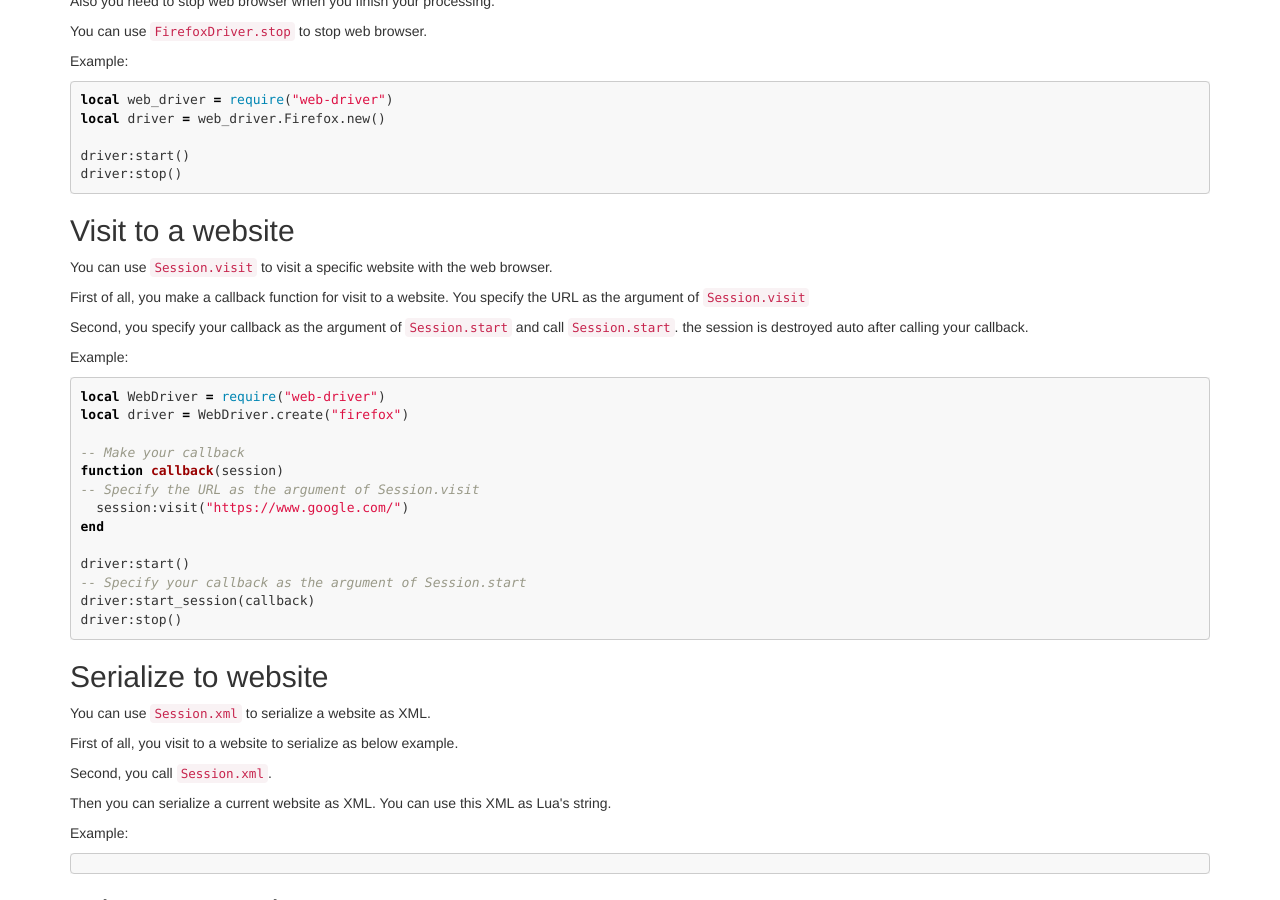
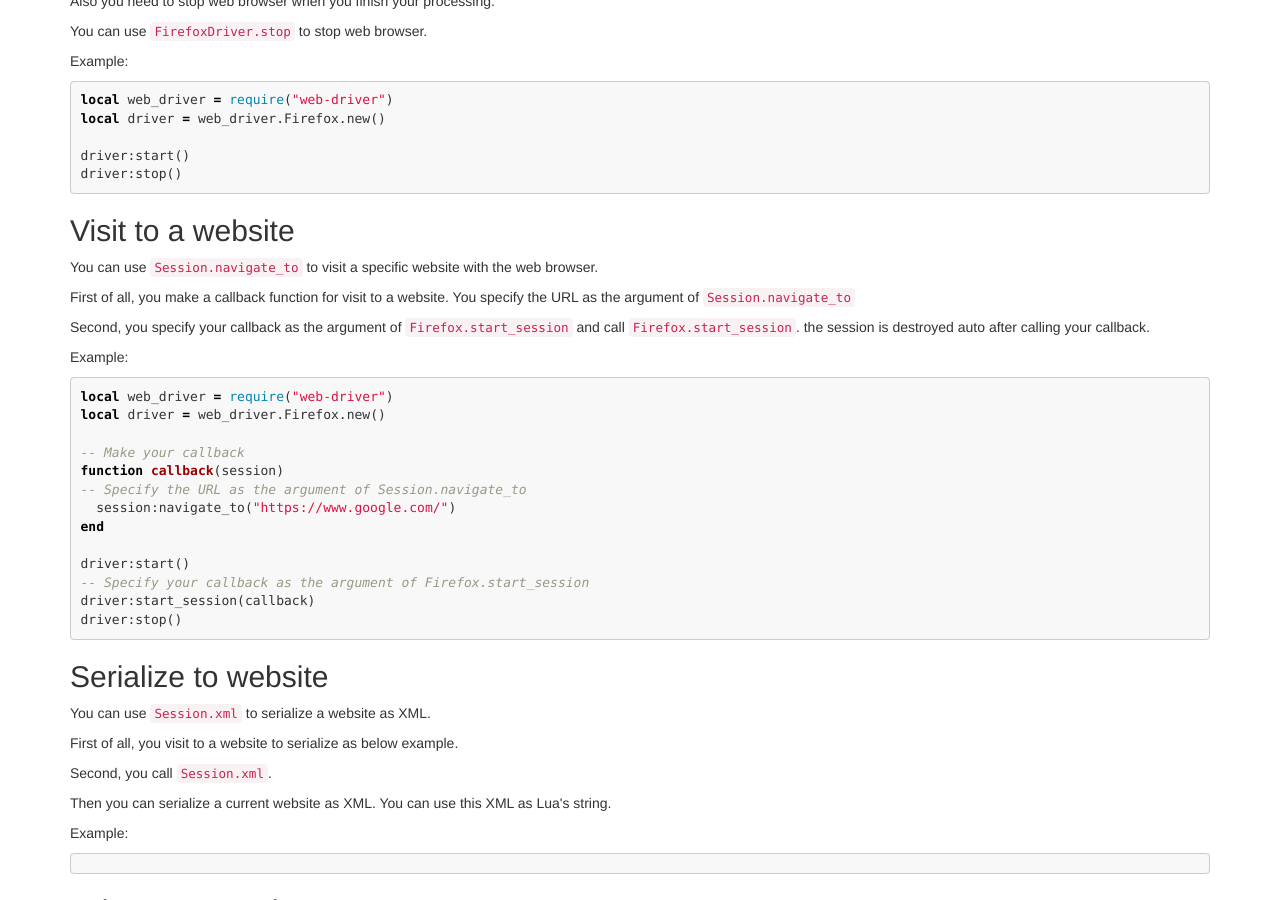
Before and after one commit to clear-code/lua-web-driver, a Jekyll site: the page built from docs/tutorial/index.md, in a window 1280 px wide and 900 px high, scrolled down 294 px. Built offline with Jekyll 4.4.1, drawn with Linux system fonts in a browser that asks for light colours.

Commit message:
doc tutorial: modify example for how to visit to a website

````diff
--- a/docs/tutorial/index.md
+++ b/docs/tutorial/index.md
@@ -29,28 +29,28 @@ driver:stop()
 
 ## Visit to a website {#visit-to-website}
 
-You can use [`Session.visit`][session-visit] to visit a specific website with the web browser.
+You can use [`Session.navigate_to`][session-navigate-to] to visit a specific website with the web browser.
 
 First of all, you make a callback function for visit to a website.
-You specify the URL as the argument of [`Session.visit`][session-visit]
+You specify the URL as the argument of [`Session.navigate_to`][session-navigate-to]
 
-Second, you specify your callback as the argument of [`Session.start`][session-start] and call [`Session.start`][session-start].
+Second, you specify your callback as the argument of [`Firefox.start_session`][firefox-start-session] and call [`Firefox.start_session`][firefox-start-session].
 the session is destroyed auto after calling your callback.
 
 Example:
 
 ```lua
-local WebDriver = require("web-driver")
-local driver = WebDriver.create("firefox")
+local web_driver = require("web-driver")
+local driver = web_driver.Firefox.new()
 
 -- Make your callback
 function callback(session)
--- Specify the URL as the argument of Session.visit
-  session:visit("https://www.google.com/")
+-- Specify the URL as the argument of Session.navigate_to
+  session:navigate_to("https://www.google.com/")
 end
 
 driver:start()
--- Specify your callback as the argument of Session.start
+-- Specify your callback as the argument of Firefox.start_session
 driver:start_session(callback)
 driver:stop()
 ```
@@ -226,9 +226,9 @@ Now, you knew all major LuaWebDriver features! If you want to understand each fe
 
 [firefoxdriver-stop]:../reference/firefoxdriver.html#stop
 
-[session-start]:../reference/session.html#start
+[firefox-start-session]:../reference/firefox.html#start_session
 
-[session-visit]:../reference/session.html#visit
+[session-navigate-to]:../reference/session.html#navigate_to
 
 [session-xml]:../reference/session.html#xml
 
````
Also changed, not shown: docs/ja/tutorial/index.md (+10 -10 lines), 1 other file.
